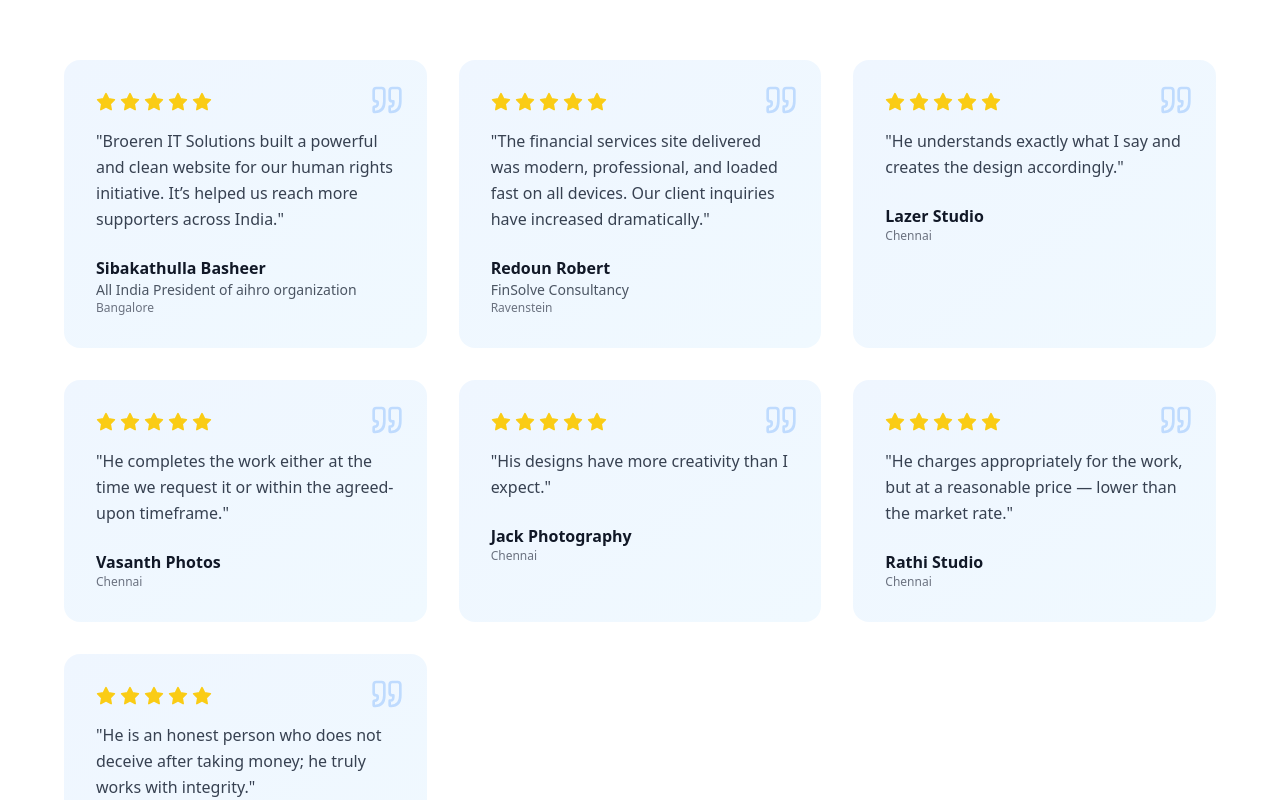
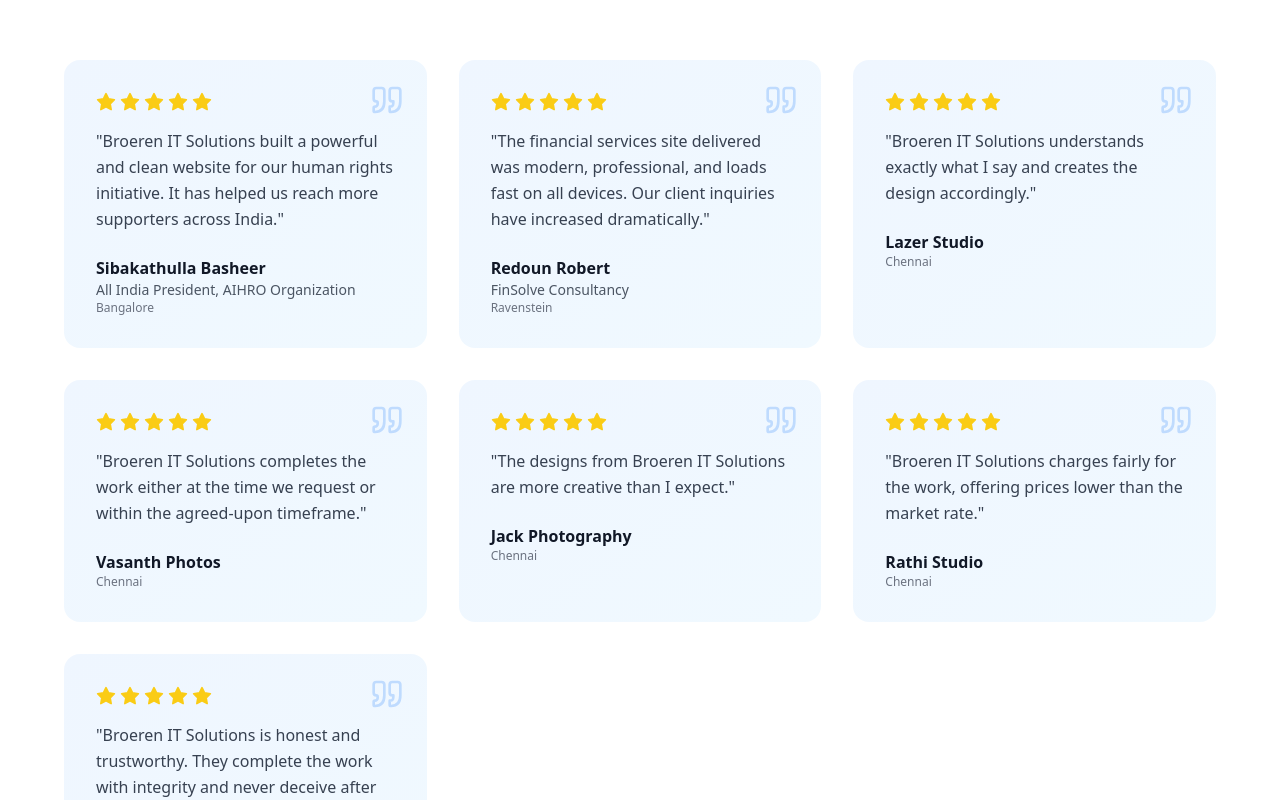
Before and after one commit to Naqhid/Broeren-IT-Solutions, a React (Vite) app: page / in a window 1280 px wide. Shown: the part 4760-5560 px from the top of the page. Built offline with nearby package versions, Linux system fonts and the light colour scheme.

Commit message:
Update Testimonials.tsx

```diff
--- a/src/components/Testimonials.tsx
+++ b/src/components/Testimonials.tsx
@@ -5,63 +5,60 @@
   const testimonials = [
     {
       name: "Sibakathulla Basheer",
-    company: "All India President of aihro organization",
+      company: "All India President, AIHRO Organization",
       location: "Bangalore",
       rating: 5,
-    text: "Broeren IT Solutions built a powerful and clean website for our human rights initiative. It’s helped us reach more supporters across India.",
-
+      text: "Broeren IT Solutions built a powerful and clean website for our human rights initiative. It has helped us reach more supporters across India.",
     },
     {
       name: "Redoun Robert",
       company: "FinSolve Consultancy",
       location: "Ravenstein",
       rating: 5,
-    text: "The financial services site delivered was modern, professional, and loaded fast on all devices. Our client inquiries have increased dramatically.",
-    avatar: "https://images.pexels.com/photos/220453/pexels-photo-220453.jpeg?auto=compress&cs=tinysrgb&w=150"
+      text: "The financial services site delivered was modern, professional, and loads fast on all devices. Our client inquiries have increased dramatically.",
+      avatar: "https://images.pexels.com/photos/220453/pexels-photo-220453.jpeg?auto=compress&cs=tinysrgb&w=150",
     },
     {
       name: "Lazer Studio",
       company: "",
       location: "Chennai",
       rating: 5,
-  text: "He understands exactly what I say and creates the design accordingly.",
-  avatar: "https://images.pexels.com/photos/415829/pexels-photo-415829.jpeg?auto=compress&cs=tinysrgb&w=150"
+      text: "Broeren IT Solutions understands exactly what I say and creates the design accordingly.",
+      avatar: "https://images.pexels.com/photos/415829/pexels-photo-415829.jpeg?auto=compress&cs=tinysrgb&w=150",
     },
     {
       name: "Vasanth Photos",
       company: "",
       location: "Chennai",
       rating: 5,
-  text: "He completes the work either at the time we request it or within the agreed-upon timeframe.",
-  avatar: "https://images.pexels.com/photos/415829/pexels-photo-415829.jpeg?auto=compress&cs=tinysrgb&w=150"
+      text: "Broeren IT Solutions completes the work either at the time we request or within the agreed-upon timeframe.",
+      avatar: "https://images.pexels.com/photos/415829/pexels-photo-415829.jpeg?auto=compress&cs=tinysrgb&w=150",
     },
     {
       name: "Jack Photography",
       company: "",
       location: "Chennai",
       rating: 5,
-  text: "His designs have more creativity than I expect.",
-  avatar: "https://images.pexels.com/photos/415829/pexels-photo-415829.jpeg?auto=compress&cs=tinysrgb&w=150"
+      text: "The designs from Broeren IT Solutions are more creative than I expect.",
+      avatar: "https://images.pexels.com/photos/415829/pexels-photo-415829.jpeg?auto=compress&cs=tinysrgb&w=150",
     },
     {
       name: "Rathi Studio",
       company: "",
       location: "Chennai",
       rating: 5,
-  text: "He charges appropriately for the work, but at a reasonable price — lower than the market rate.",
-  avatar: "https://images.pexels.com/photos/415829/pexels-photo-415829.jpeg?auto=compress&cs=tinysrgb&w=150"
+      text: "Broeren IT Solutions charges fairly for the work, offering prices lower than the market rate.",
+      avatar: "https://images.pexels.com/photos/415829/pexels-photo-415829.jpeg?auto=compress&cs=tinysrgb&w=150",
     },
     {
       name: "Mathivathani Studio",
       company: "",
       location: "Chennai",
       rating: 5,
-  text: "He is an honest person who does not deceive after taking money; he truly works with integrity.",
-  avatar: "https://images.pexels.com/photos/415829/pexels-photo-415829.jpeg?auto=compress&cs=tinysrgb&w=150"
-}
-
+      text: "Broeren IT Solutions is honest and trustworthy. They complete the work with integrity and never deceive after payment.",
+      avatar: "https://images.pexels.com/photos/415829/pexels-photo/415829.jpeg?auto=compress&cs=tinysrgb&w=150",
+    },
   ];
-
 
   return (
     <section className="py-20 bg-white">
@@ -69,9 +66,8 @@
         <div className="text-center mb-16">
           <h2 className="text-4xl font-bold text-gray-900 mb-6">What Our Clients Say</h2>
           <p className="text-xl text-gray-600 max-w-3xl mx-auto">
-  Don't just take our word for it – hear from businesses around the Globe 🌍
+            Don't just take our word for it – hear from businesses around the globe 🌍
           </p>
-
         </div>
 
         <div className="grid md:grid-cols-3 gap-8 max-w-6xl mx-auto">
@@ -90,7 +86,6 @@
               <p className="text-gray-700 mb-6 leading-relaxed">"{testimonial.text}"</p>
 
               <div className="flex items-center space-x-4">
-
                 <div>
                   <h4 className="font-semibold text-gray-900">{testimonial.name}</h4>
                   <p className="text-sm text-gray-600">{testimonial.company}</p>
@@ -105,4 +100,5 @@
   );
 };
 
+
 export default Testimonials;
```
Lines whose indentation alone changed are shown as unchanged.
